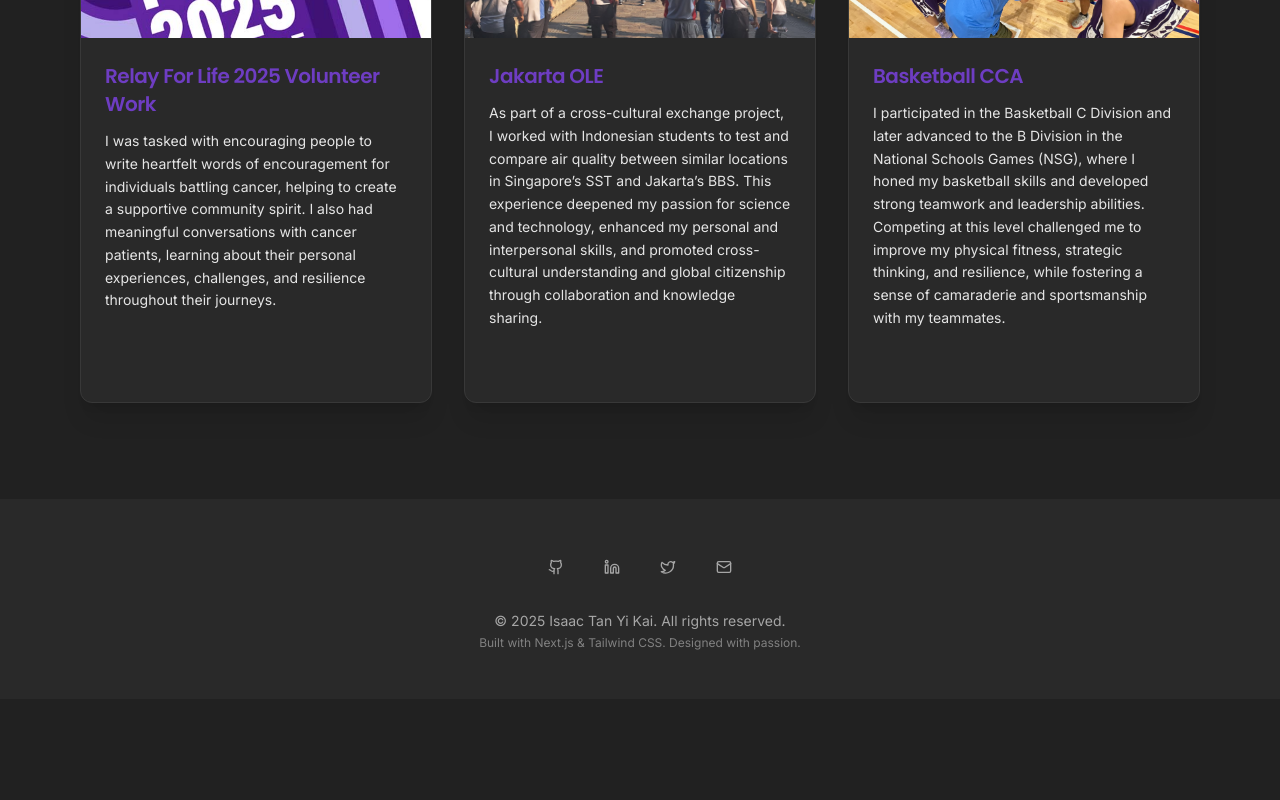
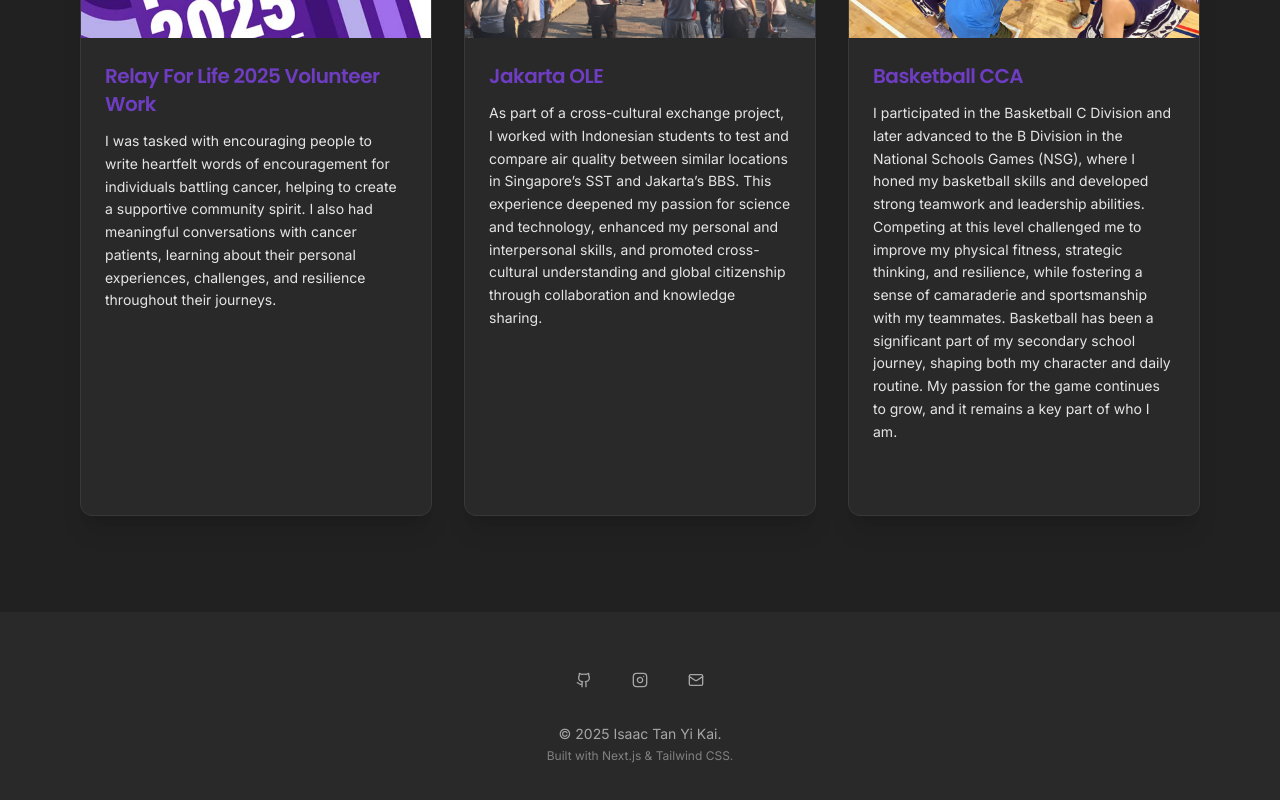
Before and after one commit to IsaacTan11/Isaac-Portfolio, a Next.js app: page / in a window 1280 px wide. Shown: the part 3995-4795 px from the top of the page. Before the commit the page ends 4694 px from the top, so only its background shows below. Built offline with nearby package versions, Linux system fonts and the light colour scheme.

Commit message:
The End?

```diff
--- a/src/components/common/footer.tsx
+++ b/src/components/common/footer.tsx
@@ -1,5 +1,5 @@
 import Link from "next/link";
-import { Github, Linkedin, Twitter, Mail } from "lucide-react";
+import { Github, Linkedin, Instagram, Mail } from "lucide-react";
 import { Button } from "@/components/ui/button";
 import { studentInfo } from "@/data/portfolio-data";
 
@@ -7,10 +7,9 @@ export function Footer() {
   const currentYear = new Date().getFullYear();
 
   const socialLinks = [
-    { Icon: Github, href: "#", label: "GitHub" },
-    { Icon: Linkedin, href: "#", label: "LinkedIn" },
-    { Icon: Twitter, href: "#", label: "Twitter" },
-    { Icon: Mail, href: "mailto:placeholder@example.com", label: "Email" },
+    { Icon: Github, href: "https://github.com/IsaacTan11", label: "GitHub" },
+    { Icon: Instagram, href: "https://www.instagram.com/isaaaac.tyk/", label: "Instagram" },
+    { Icon: Mail, href: "mailto:tan_yi_kai_isaac@s2022.ssts.edu.sg", label: "Email" },
   ];
 
   return (
@@ -32,10 +31,10 @@ export function Footer() {
           ))}
         </div>
         <p className="text-sm text-muted-foreground">
-          &copy; {currentYear} {studentInfo.name}. All rights reserved.
+          &copy; {currentYear} {studentInfo.name}.
         </p>
         <p className="text-xs text-muted-foreground/70 mt-1">
-          Built with Next.js & Tailwind CSS. Designed with passion.
+          Built with Next.js & Tailwind CSS.
         </p>
       </div>
     </footer>
--- a/src/data/portfolio-data.ts
+++ b/src/data/portfolio-data.ts
@@ -183,7 +183,7 @@ export const projects: Project[] = [
   {
     id: 'proj9',
     title: 'Basketball CCA',
-    description: 'I participated in the Basketball C Division and later advanced to the B Division in the National Schools Games (NSG), where I honed my basketball skills and developed strong teamwork and leadership abilities. Competing at this level challenged me to improve my physical fitness, strategic thinking, and resilience, while fostering a sense of camaraderie and sportsmanship with my teammates. ',
+    description: 'I participated in the Basketball C Division and later advanced to the B Division in the National Schools Games (NSG), where I honed my basketball skills and developed strong teamwork and leadership abilities. Competing at this level challenged me to improve my physical fitness, strategic thinking, and resilience, while fostering a sense of camaraderie and sportsmanship with my teammates. Basketball has been a significant part of my secondary school journey, shaping both my character and daily routine. My passion for the game continues to grow, and it remains a key part of who I am.',
     imageUrl: "/IMG_0842.JPG",
     imageHint: 'code abstract',
     tags: [],
```
